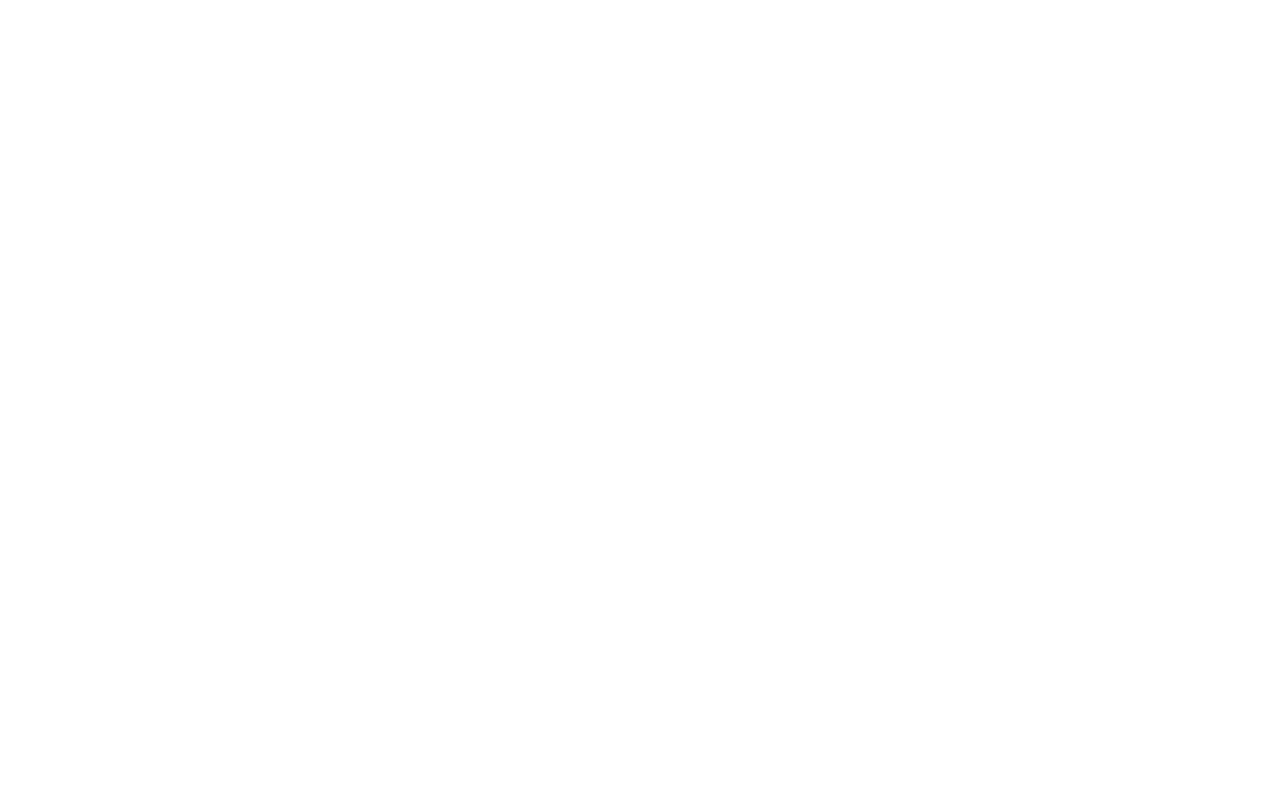
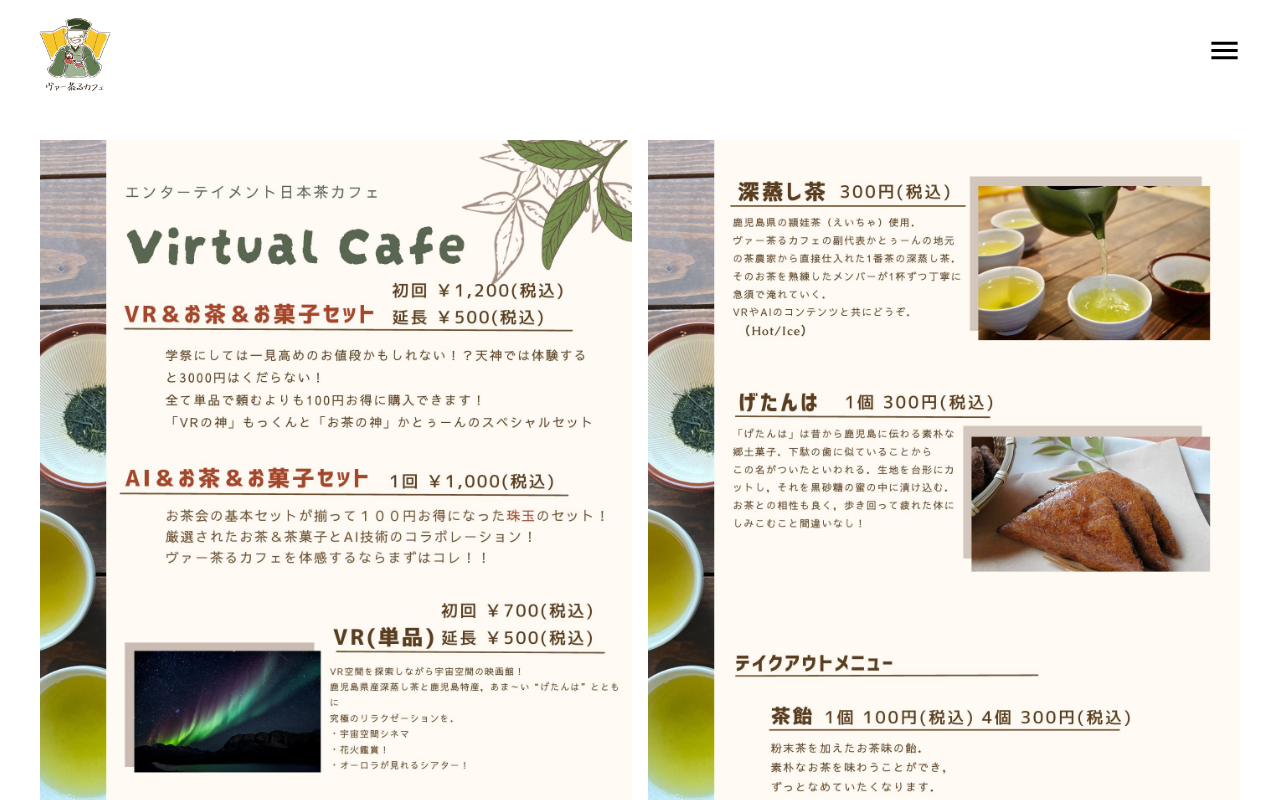
Before and after one commit to VRcafe/HomePage, a React (Create React App) app: page /menu in a window 1280 px wide. Before the commit this address had no page. Shown: the top 800 px of the page. Built offline with nearby package versions, Linux system fonts and the light colour scheme.

Commit message:
add: menuページ

```diff
--- a/src/App.tsx
+++ b/src/App.tsx
@@ -3,7 +3,7 @@ import React from 'react'
 import { FC } from 'react'
 import { BrowserRouter, Routes, Route } from 'react-router-dom'
 import IndexPage from './pages/index'
-import MissionsPage from './pages/missions/detail'
+import MenuPage from './pages/menu/detail'
 import RepresentativePage from './pages/introduction/representative'
 import ViceRepresentativePage from './pages/introduction/viceRepresentative'
 import IntroductionPage from './pages/introduction/detail'
@@ -13,7 +13,7 @@ const Pages = () => {
     <>
       <Routes>
         <Route path="/" element={<IndexPage />} />
-        <Route path="/missions" element={<MissionsPage />} />
+        <Route path="/menu" element={<MenuPage />} />
         <Route path="/cases" element />
         <Route path="/introduction/representative" element={<RepresentativePage />} />
         <Route path="/introduction/viceRepresentative" element={<ViceRepresentativePage />} />
--- a/src/pages/index.tsx
+++ b/src/pages/index.tsx
@@ -35,10 +35,14 @@ const IndexPage: FC = () => {
       {/* --- 使命 --- */}
       <Box component="section">
         <Typography align="center" variant="h4" sx={{ marginTop: 10, marginBottom: 5, fontWeight: 'bold' }}>
-          ー OUR MISSIONS ー
+          ー 新感覚エンターテイメント日本茶カフェ ー
         </Typography>
         <Typography align="center" variant="h6">
-          アナログとデジタルの有効的融合で人々の暮らしや感性を豊かにする
+          アナログとデジタルの有効的融合で人々の暮らしや感性を豊かにすることを使命に、
+          <br />
+          VR・AI技術とお茶を組み合わせて五感をフルに刺激して新感覚の癒しを提供する日本茶カフェです。
+          <br />
+          11月4日（土）・5日（日）に開催される第76回九州大学の大学祭「九大祭」にて、お待ちしています！
         </Typography>
         <Box
           alignItems="center"
@@ -55,7 +59,7 @@ const IndexPage: FC = () => {
         >
           <ArrowForwardIosIcon fontSize="small" />
           <Typography marginLeft="auto" marginRight="auto" variant="h6" color="white">
-            view more
+            MENU
           </Typography>
         </Box>
       </Box>
@@ -64,15 +68,7 @@ const IndexPage: FC = () => {
         <Typography align="center" variant="h4" sx={{ marginTop: 10, marginBottom: 5, fontWeight: 'bold' }}>
           ー CONTENTS ー
         </Typography>
-        {matches ? (
-          <Grid container justifyContent="space-around" flexWrap="nowrap" columnGap={2}>
-            <ContentsList />
-          </Grid>
-        ) : (
-          <Grid container justifyContent="space-around" flexWrap="wrap" rowGap={2}>
-            <ContentsList />
-          </Grid>
-        )}
+        <ContentsList />
       </Box>
       {/* --- 実績 --- */}
       <Box component="section" margin={2}>
--- /dev/null
+++ b/src/pages/menu/detail.tsx
@@ -0,0 +1,36 @@
+import { Grid, ImageListItem, useMediaQuery } from '@mui/material'
+import { Box } from '@mui/system'
+import React, { FC } from 'react'
+import { Header } from '../../components/Header'
+
+const MenuPage: FC = () => {
+  const matches: boolean = useMediaQuery('(min-width:1000px)')
+  return (
+    <>
+      <Header />
+      <Box margin={5} flexDirection="column">
+        {matches ? (
+          <Grid container justifyContent="space-around" flexWrap="nowrap" columnGap={2}>
+            <ImageListItem style={{ width: '50%' }}>
+              <img src="images/menu1.jpg" alt="" />
+            </ImageListItem>
+            <ImageListItem style={{ width: '50%' }}>
+              <img src="images/menu2.jpg" alt="" />
+            </ImageListItem>
+          </Grid>
+        ) : (
+          <Grid container justifyContent="space-around" flexWrap="wrap" rowGap={2}>
+            <ImageListItem style={{ width: '100%' }}>
+              <img src="images/menu1.jpg" alt="" />
+            </ImageListItem>
+            <ImageListItem style={{ width: '1000%' }}>
+              <img src="images/menu2.jpg" alt="" />
+            </ImageListItem>
+          </Grid>
+        )}
+      </Box>
+    </>
+  )
+}
+
+export default MenuPage
--- a/src/pages/missions/detail.tsx
+++ /dev/null
@@ -1,11 +0,0 @@
-import React, { FC } from 'react'
-
-const MissionsPage: FC = () => {
-  return (
-    <>
-      <h1>MissionsPage</h1>
-    </>
-  )
-}
-
-export default MissionsPage
```
Also changed, not shown: public/images/menu1.jpg (added), public/images/menu2.jpg (added).
